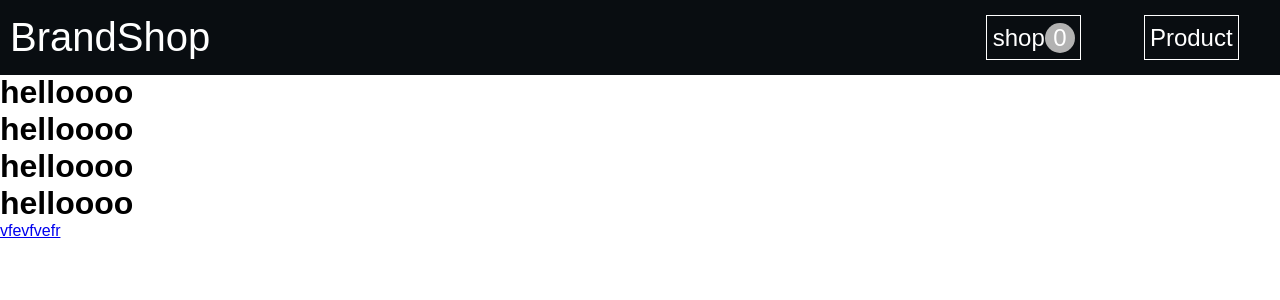
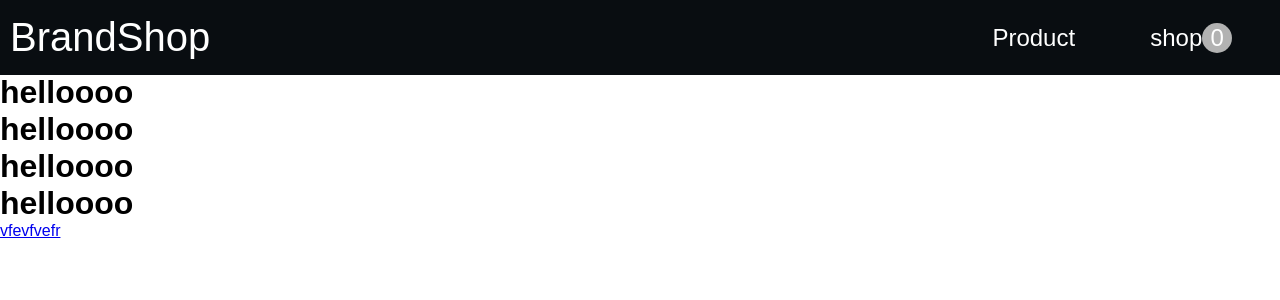
Before and after one commit to pouryaghazizadeh/ob-shop, a React (Create React App) app in the folder Frontend/: page / in a window 1280 px wide. Shown: the top 300 px of the page. Built offline with nearby package versions, Linux system fonts and the light colour scheme; a web font is replaced by a local one.

Commit message:
style ditail

```diff
--- a/Frontend/src/components/Buttons/buttonNavbar/index.js
+++ b/Frontend/src/components/Buttons/buttonNavbar/index.js
@@ -1,11 +1,15 @@
 
+// style
+import{ButtonNavbars} from "./view"
+function ButtonNavbar({route,value}) {
+    return (
+      <ButtonNavbars
+        to={route}
 
-function ButtonNavbar() {
-    return (
-        <div>
-
-        </div>
-    )
+      >
+        {value}
+      </ButtonNavbars>
+    );
 }
 
 export default ButtonNavbar;
--- a/Frontend/src/components/Buttons/buttonNavbar/view.js
+++ b/Frontend/src/components/Buttons/buttonNavbar/view.js
@@ -1,8 +1,20 @@
+import { NavLink } from "react-router-dom";
 import styled from "styled-components";
-import {NavLink} from "react-router-dom"
 
 export const ButtonNavbars = styled(NavLink)`
+  display: flex;
+  justify-content: center;
+  align-items: center;
+  width: 100px;
+  height: 45px;
+  color: #fff;
+  text-decoration: none;
+  font-size: x-large;
+  &.active {
+    border-bottom: 2px solid #4cc5c6;
+  }
+  &:hover{
+      border: 1px solid
 
-
-
-`
+  }
+`;
--- a/Frontend/src/components/navbar/index.js
+++ b/Frontend/src/components/navbar/index.js
@@ -2,50 +2,50 @@
 import { useState } from "react";
 import { useSelector } from "react-redux";
 // icons
-import { FaBars, FaShoppingCart, FaTimes } from "react-icons/fa";
+import { FaBars, FaTimes } from "react-icons/fa";
+// component
+import ButtonNavbar from "../Buttons/buttonNavbar";
 // style
 import {
   ContainerIcons,
   Header,
   Menu,
   Nav,
-  NavLinks,
   NavLinksShop,
   ShopNumber,
   Title,
 } from "./view";
 
+const Navbar = () => {
 
-
-const Navbar = () => {
   // use state for button mobile screen
   const [click, setClick] = useState(false);
-  // functions for change mood
+  // functions for change mood bar
   const handelClick = () => {
     setClick(!click);
   };
 
-
-  //
-  const card = useSelector(state=>state.card)
-  const {cardItems} = card
-  const getCardCount = ()=>{
+  //update number in button
+  const card = useSelector((state) => state.card);
+  const { cardItems } = card;
+  const getCardCount = () => {
     return cardItems.reduce((qty, item) => qty + Number(item.qty), 0);
-  }
+  };
   return (
     <Header>
       <Title to="/">BrandShop</Title>
       <Nav click={click}>
         <Menu>
-          <li className={{ backgroundColor: "red", height: "100px" }}>
+          <li>
+            {/* button component */}
+            <ButtonNavbar route="/products" value="Product" />
+          </li>
+          <li>
+            {/* this button have style in this component */}
             <NavLinksShop to="/shop">
-
               shop
               <ShopNumber>{getCardCount()}</ShopNumber>
             </NavLinksShop>
-          </li>
-          <li>
-            <NavLinks to="/products">Product</NavLinks>
           </li>
         </Menu>
       </Nav>
--- a/Frontend/src/components/navbar/view.js
+++ b/Frontend/src/components/navbar/view.js
@@ -62,40 +62,22 @@ export const Menu = styled.ul`
 `;
 
 export const NavLinksShop = styled(NavLink)`
-  text-decoration: none;
-  font-size: x-large;
-  border: 1px solid #fff;
-  color: #fff;
-  width: 95px;
-  height: 45px;
   display: flex;
   justify-content: center;
   align-items: center;
-
+  width: 100px;
+  height: 45px;
+  color: #fff;
+  text-decoration: none;
+  font-size: x-large;
+  &.active {
+    border-bottom: 2px solid #4cc5c6;
+  }
   &:hover {
-    color: black;
-    background: #fff;
+    border: 1px solid;
   }
 `;
 
-export const NavLinks = styled(NavLink)`
-  text-decoration: none;
-  font-size: x-large;
-  background: none;
-  border: 1px solid #fff;
-  display: flex;
-  align-items: center;
-  justify-content: center;
-  width: 95px;
-  height: 45px;
-  color: #fff;
-  text-align:center
-
-  &:hover:{
-    color: black;
-    background: #fff;
-  }
-`;
 export const ShopNumber = styled.div`
   background: #b2b2b2;
   border-radius: 50%;
--- a/Frontend/src/page/productDetail/index.js
+++ b/Frontend/src/page/productDetail/index.js
@@ -9,13 +9,13 @@ import { getProductDetails } from "../../redux/actions/productActions";
 import BootonBlack from "../../components/Buttons/buttonBlack/index"
 // style
 import {
-  AddCardToShop,
+SelectDetail,
   CardsDetail,
   DetailCardPage,
   ContainrtInfo,
   DescriptionCardDetail,
   ImgDetailCard,
-  OptionCard,
+ProceAndStock,
   LoadingAndErrorText,
   NamedetailProduct,
 } from "./view";
@@ -59,36 +59,33 @@ const addToShopingHandeler = ()=>{
               <DescriptionCardDetail>
                 {product.description}
               </DescriptionCardDetail>
-              <p>{product.price}</p>
+              <ProceAndStock>price:${product.price}</ProceAndStock>
+              <ProceAndStock>
+                {product.price}
+                {product.countInStock > 0 ? "in stock" : "out of stock"}
+              </ProceAndStock>
+
+
+              <SelectDetail
+                value={qty}
+                onChange={(e) => {
+                  setQty(e.target.value);
+                }}
+              >
+                {[...Array(product.countInStock).keys()].map((x) => (
+                  <option key={x + 1} value={x + 1}>
+                    {x + 1}
+                  </option>
+                ))}
+              </SelectDetail>
+
               <BootonBlack
                 route="/shop"
                 value="Add Product"
                 event={addToShopingHandeler}
               />
-
             </ContainrtInfo>
           </CardsDetail>
-
-          {/* this tag is for choose more products */}
-          <OptionCard>vfdbnflbnjfofidnlivjsx</OptionCard>
-          {/* thid price is for all price products */}
-          <p>{product.price}</p>
-          <p>{product.countInStock > 0 ? "in stock" : "out of stock"}</p>
-
-          <section>
-            <select
-              value={qty}
-              onChange={(e) => {
-                setQty(e.target.value);
-              }}
-            >
-              {[...Array(product.countInStock).keys()].map((x) => (
-                <option key={x + 1} value={x + 1}>
-                  {x + 1}
-                </option>
-              ))}
-            </select>
-          </section>
         </>
       )}
     </DetailCardPage>
--- a/Frontend/src/page/productDetail/view.js
+++ b/Frontend/src/page/productDetail/view.js
@@ -1,14 +1,16 @@
-import { Link } from "react-router-dom";
 import styled from "styled-components";
 
-export const DetailCardPage = styled.section`
+export const DetailCardPage = styled.main`
   width: 100%;
   height: 100vh;
-  background-color: green;
   margin-top: 75px;
   display: flex;
-  align-items: center;
 
+  @media screen and (max-width: 870px) {
+    margin-top: 75px;
+    justify-content: center;
+    align-items: stretch;
+  }
 `;
 
 export const LoadingAndErrorText = styled.h2`
@@ -19,27 +21,57 @@ export const LoadingAndErrorText = styled.h2`
 export const CardsDetail = styled.section`
   width: 70vw;
   height: 80%;
-  background: blue;
+  border: 1px solid rgba(9, 14, 18, 0.3);
   display: flex;
   align-items: flex-start;
-
+  position: absolute;
+  padding: 2px;
+  margin-left: 10px;
+  @media screen and (max-width: 870px) {
+    flex-direction: column;
+    height: 800px;
+    margin-top: 40px;
+  }
 `;
 export const NamedetailProduct = styled.h3`
-font-size:xx-large
-`
+  font-size: xx-large;
+`;
 
-export const ContainrtInfo = styled.div``;
+export const ContainrtInfo = styled.div`
+  width: auto;
+  @media screen and (max-width: 870px) {
+    width: 100%;
+
+    height: 400px;
+  }
+`;
 
 export const ImgDetailCard = styled.img`
-  width: 700px;
-  height:80vh;
-
+  width: 50%;
+  height: 79vh;
+  @media screen and (max-width: 870px) {
+    width: 100%;
+    height: 400px;
+  }
 `;
 
 export const DescriptionCardDetail = styled.p`
   font-size: x-large;
+  @media screen and (max-width:1203px) {
+    font-size: large;
+  }
 `;
 
-export const OptionCard = styled.section``;
+export const ProceAndStock = styled.p`
+  font-size: large;
+  font-weight:bold;
 
-export const AddCardToShop = styled(Link)``;
+`;
+
+export const SelectDetail = styled.select`
+  width: 120px;
+  height: 35px;
+  outline: none;
+  font-size: large;
+  margin:15px 0px 15px 0px;
+`;
```
